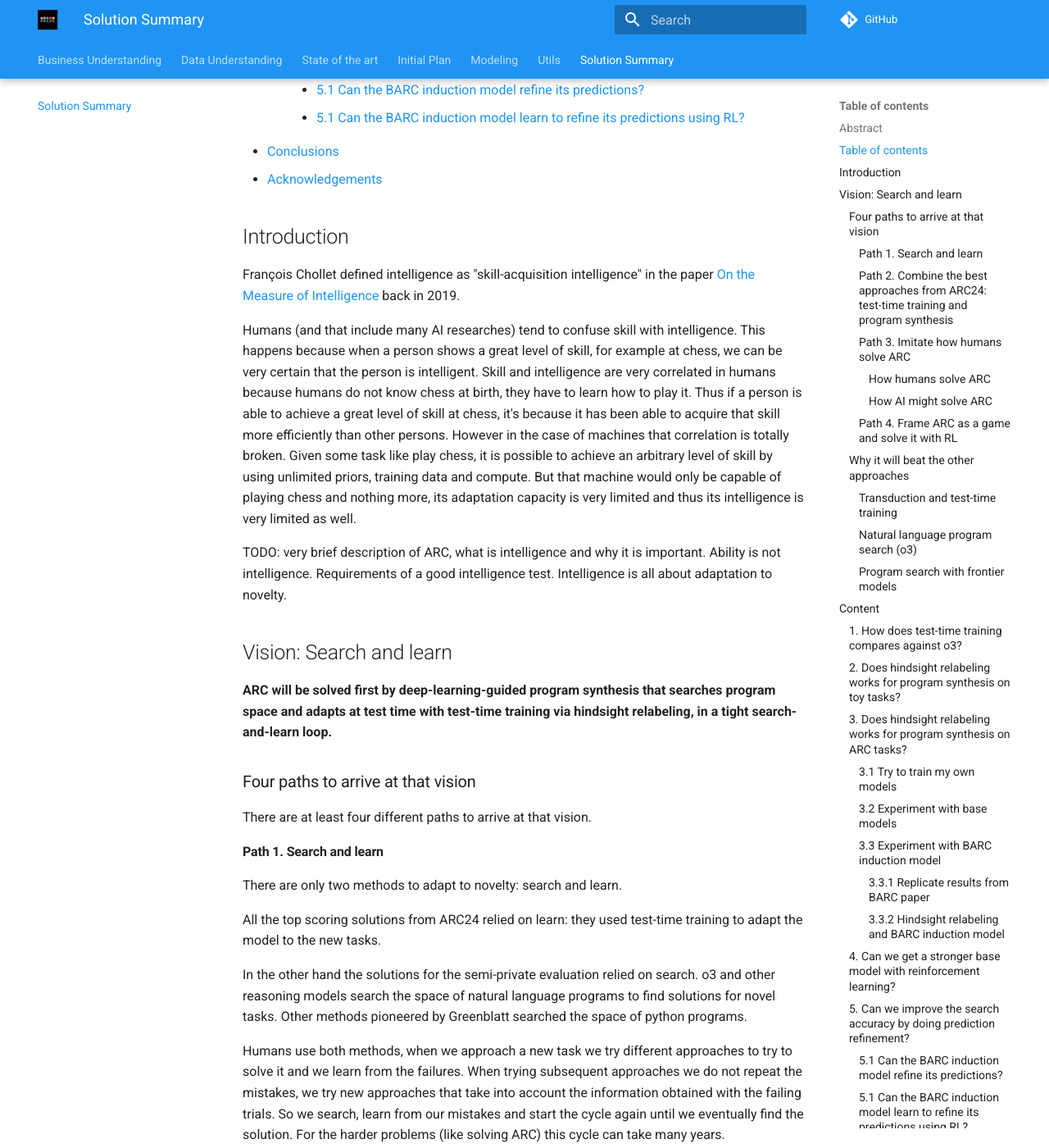
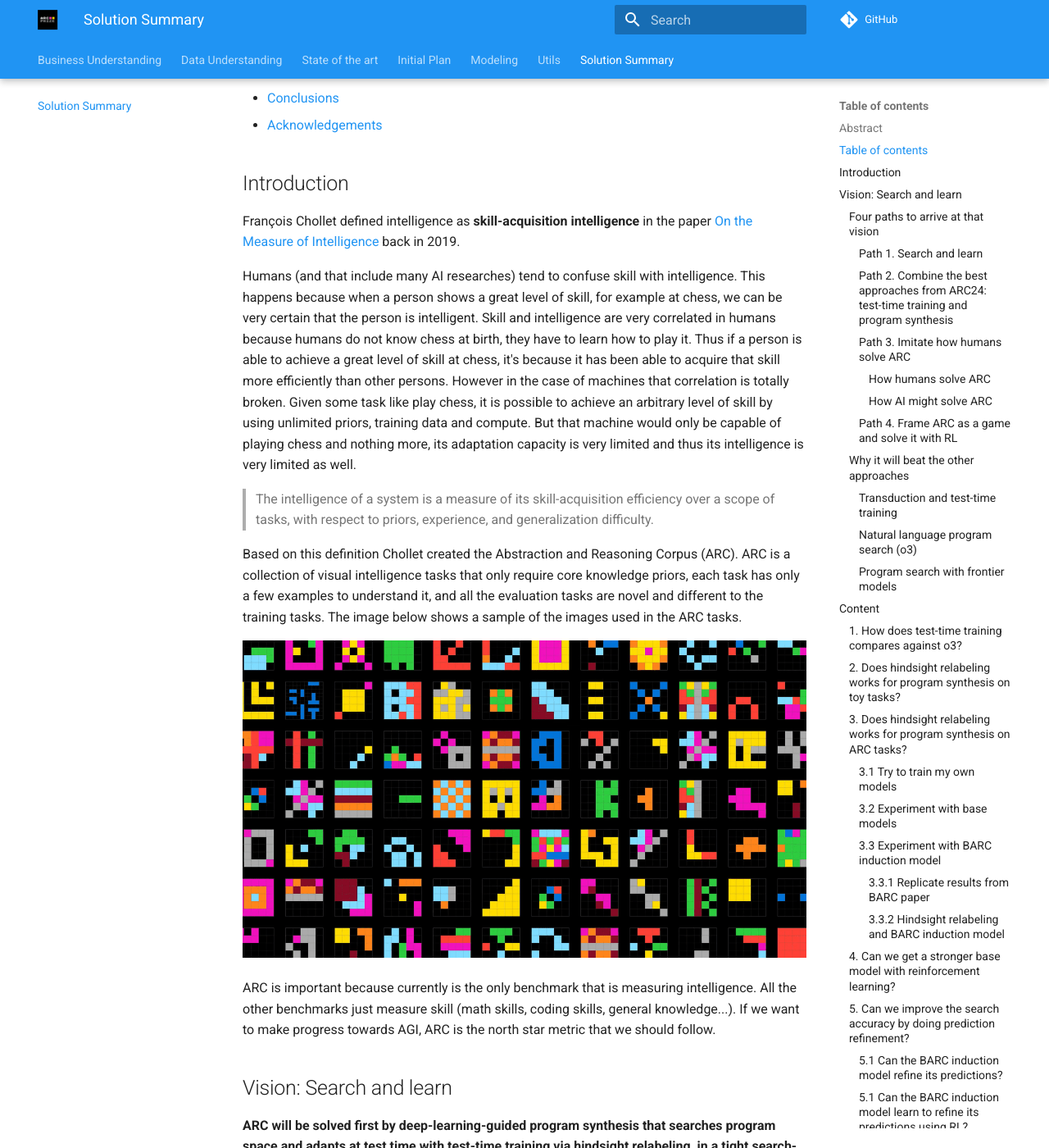
Before and after one commit to ironbar/arc25, an MkDocs documentation site: the page built from docs/05_Solution_Summary.md, in a window 1280 px wide and 1400 px high, scrolled down 1458 px. Shown: the whole window at 82% size. Built offline with MkDocs 1.6.1 and Material for MkDocs 9.7.7, drawn with Linux system fonts in a browser that asks for light colours; comment, search, counter and statistics services are not loaded; some of the changed text lies outside the part shown.

Commit message:
finished introduction

```diff
--- a/docs/05_Solution_Summary.md
+++ b/docs/05_Solution_Summary.md
@@ -51,7 +49,7 @@ the leaderboard was obtained with minor adaptations of last year's test-time tra
 ## Introduction
 
 <!-- what is intelligence --->
-François Chollet defined intelligence as "skill-acquisition intelligence" in the paper [On the Measure of Intelligence](https://arxiv.org/abs/1911.01547) back in 2019.
+François Chollet defined intelligence as **skill-acquisition intelligence** in the paper [On the Measure of Intelligence](https://arxiv.org/abs/1911.01547) back in 2019.
 
 <!-- intelligence vs skill --->
 Humans (and that include many AI researches) tend to confuse skill with intelligence. This happens because
@@ -62,13 +60,14 @@ to achieve an arbitrary level of skill by using unlimited priors, training data
 would only be capable of playing chess and nothing more, its adaptation capacity is very limited and thus its intelligence is very limited as well.
 
 <!-- ARC --->
+> The intelligence of a system is a measure of its skill-acquisition efficiency over a scope of tasks, with respect to priors, experience, and generalization difficulty.
+
+Based on this definition Chollet created the Abstraction and Reasoning Corpus (ARC). ARC is a collection of visual intelligence tasks that only require core knowledge priors, each task has only a few examples to understand it, and all the evaluation tasks are novel and different to the training tasks. The image below shows a sample of the images used in the ARC tasks.
+
+![alt text](res/1761473956486_image.png)
 
 <!-- Why ARC is important --->
-
-<!-- superintelligence --->
-
-TODO: very brief description of ARC, what is intelligence and why it is important. Ability is not intelligence.
-Requirements of a good intelligence test. Intelligence is all about adaptation to novelty.
+ARC is important because currently is the only benchmark that is measuring intelligence. All the other benchmarks just measure skill (math skills, coding skills, general knowledge...). If we want to make progress towards AGI, ARC is the north star metric that we should follow.
 
 ## Vision: Search and learn
 
```
Also changed, not shown: other parts of docs/05_Solution_Summary.md (+0 -2 lines), docs/res/1761473956486_image.png (added).
